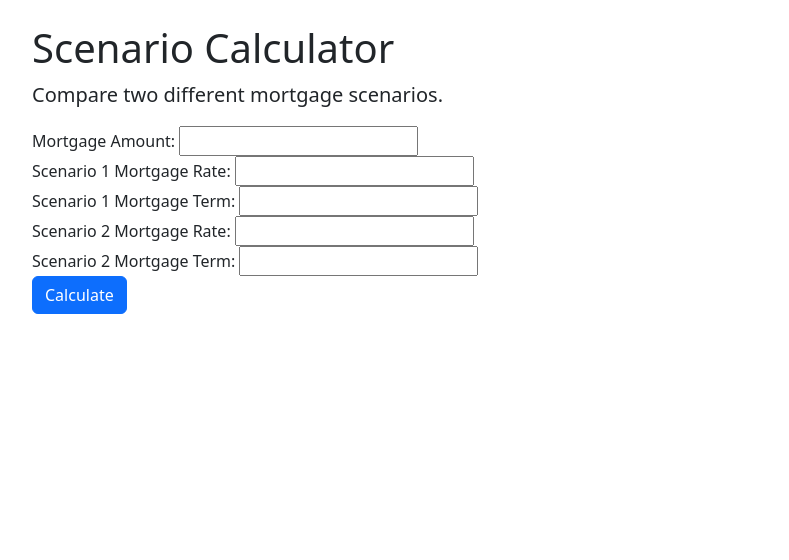
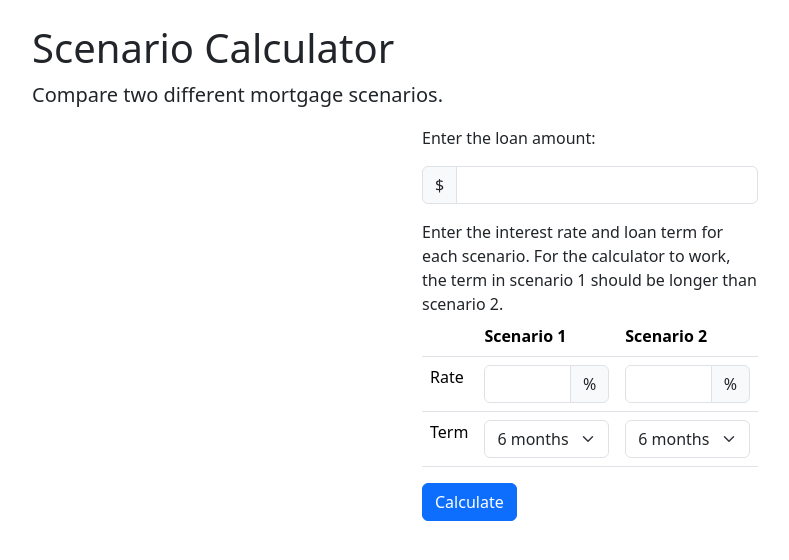
Before and after one commit to stuartmaxwell/mortgage_tools, a Django app: page /scenario-calculator/ in a window 1280 px wide. Shown: the part 56-616 px from the top of the page, without its empty margins (50-839 px from the left). Run offline with Django 5.2, Linux system fonts and the light colour scheme; some libraries are stand-ins or nearby versions.

Commit message:
Tweaks to layout

```diff
--- a/config/settings.py
+++ b/config/settings.py
@@ -43,6 +43,8 @@ INSTALLED_APPS = [
     "django.contrib.sessions",
     "django.contrib.messages",
     "django.contrib.staticfiles",
+    "crispy_forms",
+    "crispy_bootstrap5",
     "website",
 ]
 
@@ -210,3 +212,7 @@ LOGGING = {
         "level": "DEBUG",
     },
 }
+
+CRISPY_ALLOWED_TEMPLATE_PACKS = "bootstrap5"
+
+CRISPY_TEMPLATE_PACK = "bootstrap5"
--- a/website/forms.py
+++ b/website/forms.py
@@ -9,12 +9,52 @@ from django import forms
 # - Scenario 2 mortgage rate
 # - Scenario 2 mortgage term
 
+TERM_CHOICES = [
+    (6, "6 months"),
+    (12, "1 year"),
+    (18, "18 months"),
+    (24, "2 years"),
+    (36, "3 years"),
+    (48, "4 years"),
+    (60, "5 years"),
+]
+
 
 class ScenarioCalculatorForm(forms.Form):
     """Form for the scenario calculator."""
 
-    mortgage_amount = forms.DecimalField(label="Mortgage Amount")
-    scenario_1_rate = forms.DecimalField(label="Scenario 1 Mortgage Rate")
-    scenario_1_term = forms.IntegerField(label="Scenario 1 Mortgage Term")
-    scenario_2_rate = forms.DecimalField(label="Scenario 2 Mortgage Rate")
-    scenario_2_term = forms.IntegerField(label="Scenario 2 Mortgage Term")
+    mortgage_amount = forms.DecimalField(
+        min_value=0,
+        decimal_places=2,
+        label="Enter your  Mortgage Amount",
+        required=True,
+        widget=forms.TextInput(attrs={"class": "form-control"}),
+    )
+    scenario_1_rate = forms.DecimalField(
+        label="Scenario 1 Mortgage Rate",
+        required=True,
+        min_value=0,
+        max_value=100,
+        decimal_places=2,
+        widget=forms.TextInput(attrs={"class": "form-control"}),
+    )
+    scenario_2_rate = forms.DecimalField(
+        label="Scenario 2 Mortgage Rate",
+        required=True,
+        min_value=0,
+        max_value=100,
+        decimal_places=2,
+        widget=forms.TextInput(attrs={"class": "form-control"}),
+    )
+    scenario_1_term = forms.ChoiceField(
+        label="Scenario 1 Mortgage Term",
+        required=True,
+        choices=TERM_CHOICES,
+        widget=forms.Select(attrs={"class": "form-select"}),
+    )
+    scenario_2_term = forms.ChoiceField(
+        label="Scenario 2 Mortgage Term",
+        required=True,
+        choices=TERM_CHOICES,
+        widget=forms.Select(attrs={"class": "form-select"}),
+    )
--- a/website/templates/website/scenario_calculator.html
+++ b/website/templates/website/scenario_calculator.html
@@ -1,21 +1,71 @@
 {% extends "base.html" %}
-
 {% block title %}Scenario Calculator{% endblock title %}
 
 {% block content %}
+
   <h1>Scenario Calculator</h1>
   <p class="lead">Compare two different mortgage scenarios.</p>
 
+  <div class="container" style="max-width: 360px">
+
     <form action="{% url "website:scenario_calculator" %}" method="post">
       {% csrf_token %}
-    {{ form }}
-    <div class="col-12">
+
+      <p>Enter the loan amount:</p>
+      <div class="input-group">
+        <div class="input-group-text">$</div>
+        {{ form.mortgage_amount }}
+      </div>
+
+      <p class="mt-3 mb-0">Enter the interest rate and loan term for each scenario. For the calculator to work, the term in scenario 1 should be longer than scenario 2.</p>
+      <table class="table">
+        <thead>
+          <tr>
+            <th scope="col"></th>
+            <th scope="col">Scenario 1</th>
+            <th scope="col">Scenario 2</th>
+          </tr>
+        </thead>
+        <tbody>
+          <tr>
+            <td>Rate</td>
+            <td>
+              <div class="input-group">
+                {{ form.scenario_1_rate }}
+                <div class="input-group-text">%</div>
+              </div>
+              {{ form.scenario_1_rate.errors }}
+            </td>
+            <td>
+              {{ form.scenario_2_rate.errors }}
+              <div class="input-group">
+                {{ form.scenario_2_rate }}
+                <div class="input-group-text">%</div>
+              </div>
+            </td>
+          </tr>
+          <tr>
+            <td>Term</td>
+            <td>
+              {{ form.scenario_1_term.errors }}
+              {{ form.scenario_1_term }}
+            </td>
+            <td>
+              {{ form.scenario_2_term.errors }}
+              {{ form.scenario_2_term }}
+            </td>
+          </tr>
+        </tbody>
+      </table>
+
       <button type="submit" class="btn btn-primary">Calculate</button>
-    </div>
     </form>
 
     {% if calculated_rate %}
       <div id="results" class="mt-4">Calculated rate: {{ calculated_rate   }}%</div>
       <div id="results">{{ message }}</div>
     {% endif %}
+
+  </div>
+
 {% endblock content %}
--- a/website/views.py
+++ b/website/views.py
@@ -22,9 +22,9 @@ def scenario_calculator(request: HttpRequest) -> HttpResponse:
         if form.is_valid():
             mortgage_amount = form.cleaned_data["mortgage_amount"]
             scenario_1_rate = form.cleaned_data["scenario_1_rate"]
-            scenario_1_term = form.cleaned_data["scenario_1_term"]
             scenario_2_rate1 = form.cleaned_data["scenario_2_rate"]
-            scenario_2_term1 = form.cleaned_data["scenario_2_term"]
+            scenario_1_term = int(form.cleaned_data["scenario_1_term"])
+            scenario_2_term1 = int(form.cleaned_data["scenario_2_term"])
 
             calculated_rate: float = calculate_scenario(
                 mortgage_amount,
@@ -63,6 +63,13 @@ def calculate_scenario(
     scenario_2_term1: int,
 ) -> float:
     """Calculate the payments for two scenarios."""
+    logger.debug(f"{mortgage_amount=}")
+    logger.debug(f"{scenario_1_rate=}")
+    logger.debug(f"{scenario_1_term=}")
+    logger.debug(f"{type(mortgage_amount)=}")
+    logger.debug(f"{type(scenario_1_rate)=}")
+    logger.debug(f"{type(scenario_1_term)=}")
+
     scenario_1_total = (mortgage_amount * scenario_1_rate / 100 / 12) * (
         scenario_1_term
     )
```
Also changed, not shown: requirements.txt (+7 -1 lines), 1 other file. Lines whose indentation alone changed are shown as unchanged.
